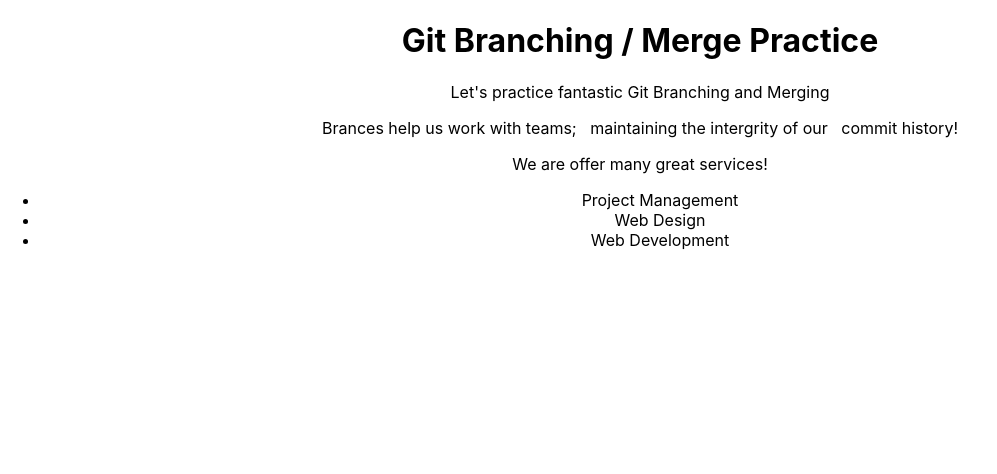
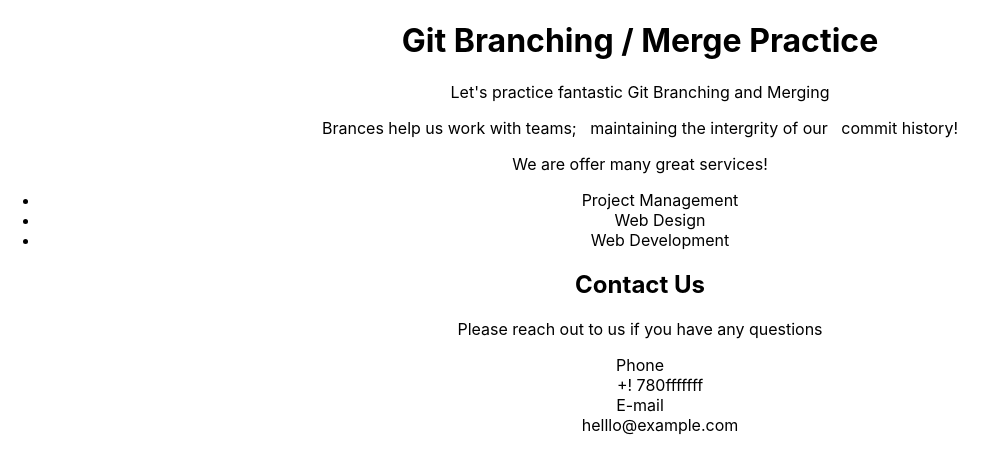
Before and after one commit to jia-von/30-jul-2020-git-topic, a React (Create React App) app: page / in a window 1280 px wide. Shown: the top 474 px of the page, without its empty margins (0-997 px from the left). Built offline with nearby package versions, Linux system fonts and the light colour scheme.

Commit message:
add contact omponent contact

```diff
--- a/src/App.js
+++ b/src/App.js
@@ -2,6 +2,7 @@ import React from 'react';
 import './App.css';
 import About from './components/About';
 import Services from './components/Services';
+import Contact from './components/Contact';
 
 function App() {
   return (
@@ -10,6 +11,7 @@ function App() {
       <p>Let's practice fantastic Git Branching and Merging</p>
       <About />
       <Services />
+      <Contact />
     </div>
   );
 }
--- /dev/null
+++ b/src/components/Contact.js
@@ -0,0 +1,21 @@
+import React from 'react';
+
+class Contact extends React.Component
+{
+    render ()
+    {
+        return(
+            <>
+                <h2>Contact Us</h2>
+                <p> Please reach out to us if you have any questions</p>
+                <dl>
+                    <dr>Phone</dr>
+                    <dd>+! 780fffffff</dd>
+                    <dt>E-mail</dt>
+                    <dd>helllo@example.com</dd>
+                </dl>
+            </>
+        );
+    }
+}
+export default Contact;
```
